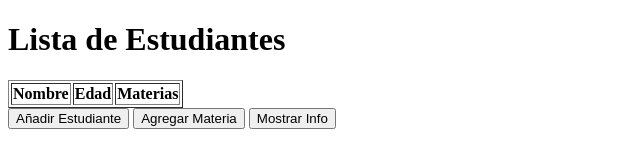
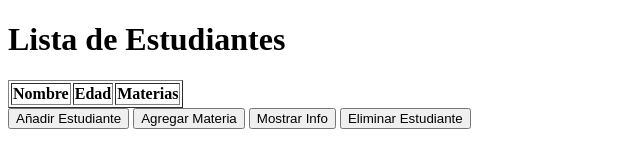
Before and after one commit to Juanma0186/DWEC, a plain HTML site: page TEMA_1/PRACTICAS/RepasoExamen/ej4.html in a window 1280 px wide. Shown: the whole page, without its empty margins (0-640 px from the left). Drawn offline with Linux system fonts and the light colour scheme.

Commit message:
Cambios en el ej4

```diff
--- a/TEMA_1/PRACTICAS/RepasoExamen/ej4.html
+++ b/TEMA_1/PRACTICAS/RepasoExamen/ej4.html
@@ -27,6 +27,7 @@
       <button onclick="añadirEstudiante()">Añadir Estudiante</button>
       <button onclick="agregarMateria()">Agregar Materia</button>
       <button onclick="mostrarInfo()">Mostrar Info</button>
+      <button onclick="eliminarEstudiantePorNombre()">Eliminar Estudiante</button>
     </div>
 
     <div id="info">
@@ -98,6 +99,22 @@
       pintarTabla();
     }
 
+    function eliminarEstudiantePorNombre() {
+      const nombre = prompt("Introduce el nombre del estudiante a eliminar");
+
+      // Buscar el índice del estudiante por su nombre
+      const posicion = estudiantes.findIndex(estudiante => estudiante.nombre === nombre);
+
+      if (posicion !== -1) {
+        estudiantes.splice(posicion, 1); // Eliminar el estudiante del array
+        alert("Estudiante eliminado correctamente");
+      } else {
+        alert("No existe ningún estudiante con ese nombre");
+      }
+
+      pintarTabla();
+    }
+
   </script>
 </body>
 
```
Also changed, not shown: 1 other file.
